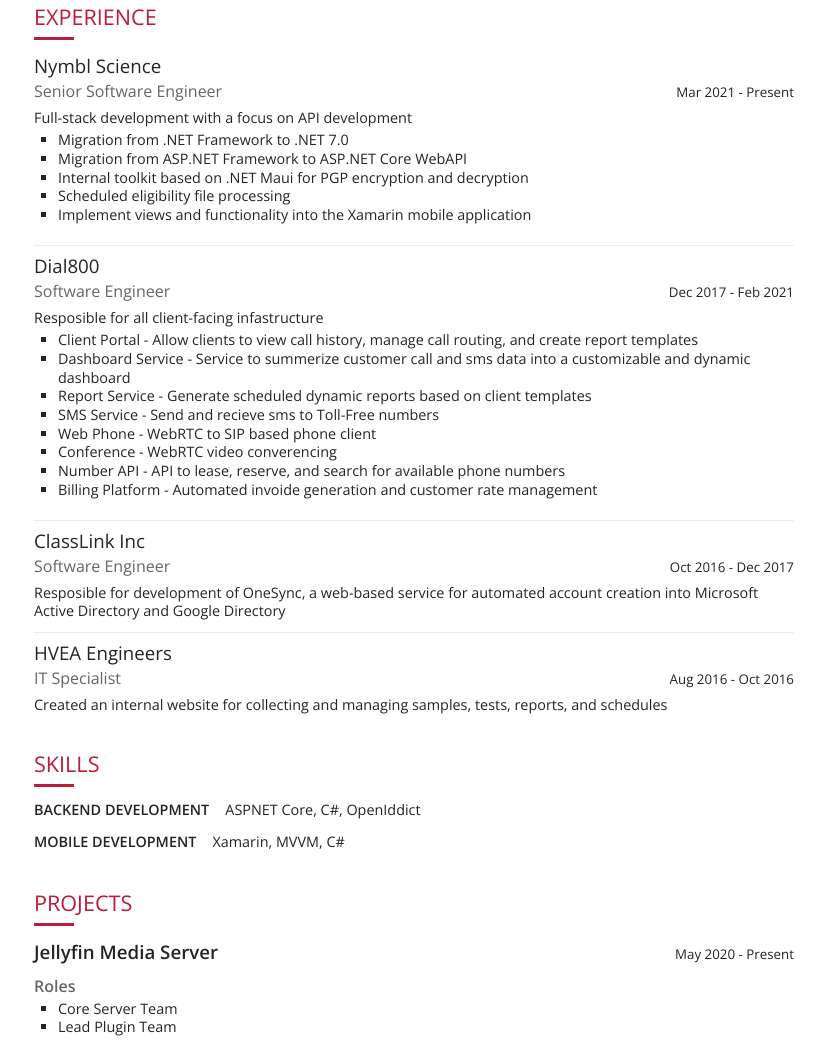
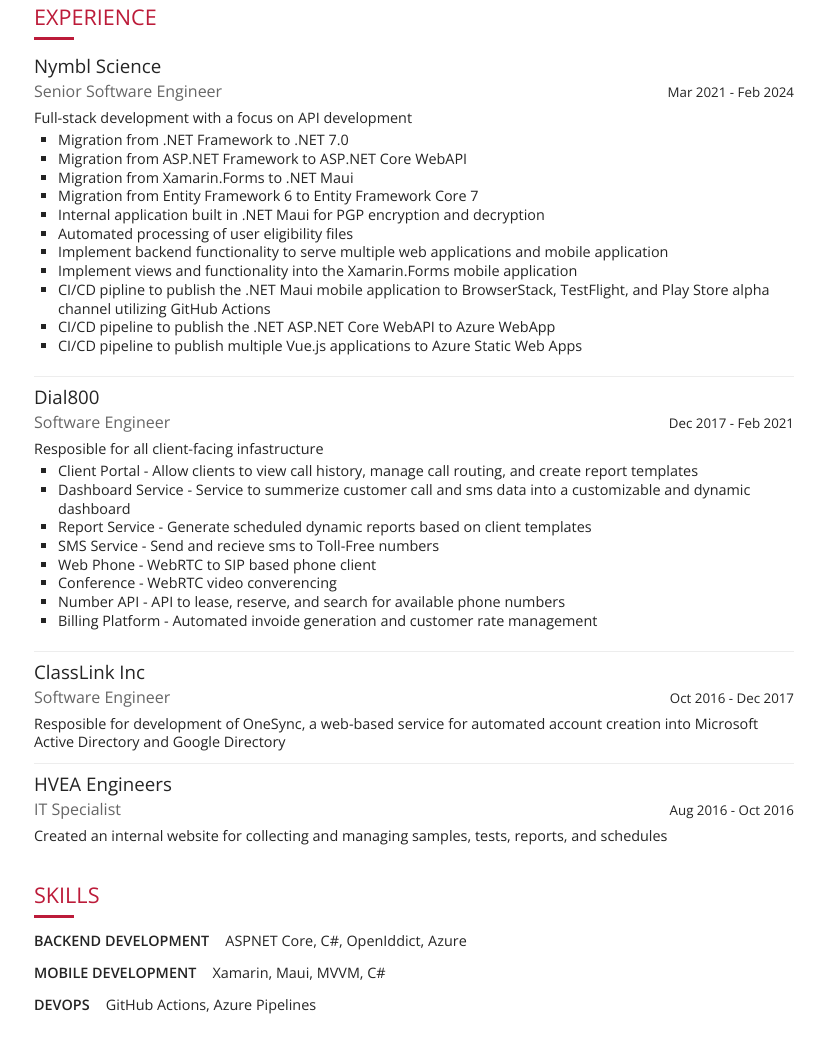
Before and after one commit to crobibero/.home, a website: page index.html in a window 1280 px wide. Shown: the part 258-1298 px from the top of the page, without its empty margins (226-1051 px from the left). Drawn offline with nearby package versions, Linux system fonts and the light colour scheme.

Commit message:
Automated build

```diff
--- a/index.html
+++ b/index.html
@@ -389,16 +389,22 @@
             <div class="subhead">
             <span class="position">Senior Software Engineer</span>
             <small class="dates">Mar 2021
-             - Present</small>
+             - Feb 2024</small>
             </div>
           </header>
           <div class="summary"><p>Full-stack development with a focus on API development</p></div>
           <ul class="highlights">
             <li>Migration from .NET Framework to .NET 7.0</li>
             <li>Migration from ASP.NET Framework to ASP.NET Core WebAPI</li>
-            <li>Internal toolkit based on .NET Maui for PGP encryption and decryption</li>
-            <li>Scheduled eligibility file processing</li>
-            <li>Implement views and functionality into the Xamarin mobile application</li>
+            <li>Migration from Xamarin.Forms to .NET Maui</li>
+            <li>Migration from Entity Framework 6 to Entity Framework Core 7</li>
+            <li>Internal application built in .NET Maui for PGP encryption and decryption</li>
+            <li>Automated processing of user eligibility files</li>
+            <li>Implement backend functionality to serve multiple web applications and mobile application</li>
+            <li>Implement views and functionality into the Xamarin.Forms mobile application</li>
+            <li>CI/CD pipline to publish the .NET Maui mobile application to BrowserStack, TestFlight, and Play Store alpha channel utilizing GitHub Actions</li>
+            <li>CI/CD pipeline to publish the .NET ASP.NET Core WebAPI to Azure WebApp</li>
+            <li>CI/CD pipeline to publish multiple Vue.js applications to Azure Static Web Apps</li>
           </ul>
         </section>
         <section class="item">
@@ -452,15 +458,24 @@
           <div class="keywords">
             ASPNET Core,
             C#,
-            OpenIddict
+            OpenIddict,
+            Azure
           </div>
         </div>
         <div class="item">
           <div class="name">Mobile Development</div>
           <div class="keywords">
             Xamarin,
+            Maui,
             MVVM,
             C#
+          </div>
+        </div>
+        <div class="item">
+          <div class="name">DevOps</div>
+          <div class="keywords">
+            GitHub Actions,
+            Azure Pipelines
           </div>
         </div>
       </section>
```
Also changed, not shown: 1 other file.
